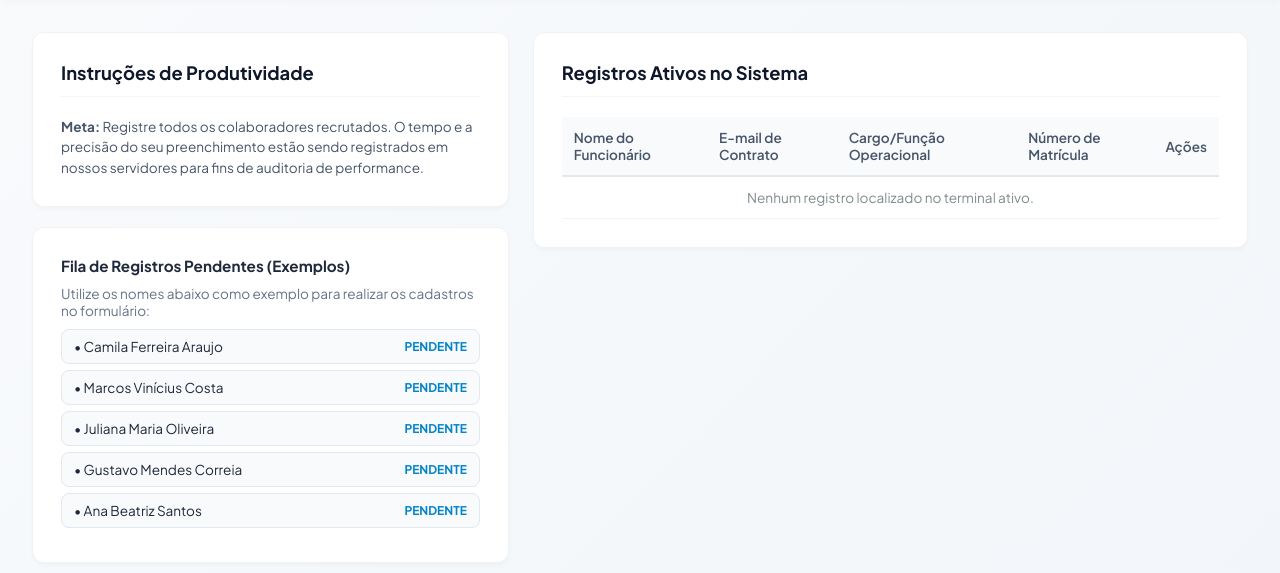
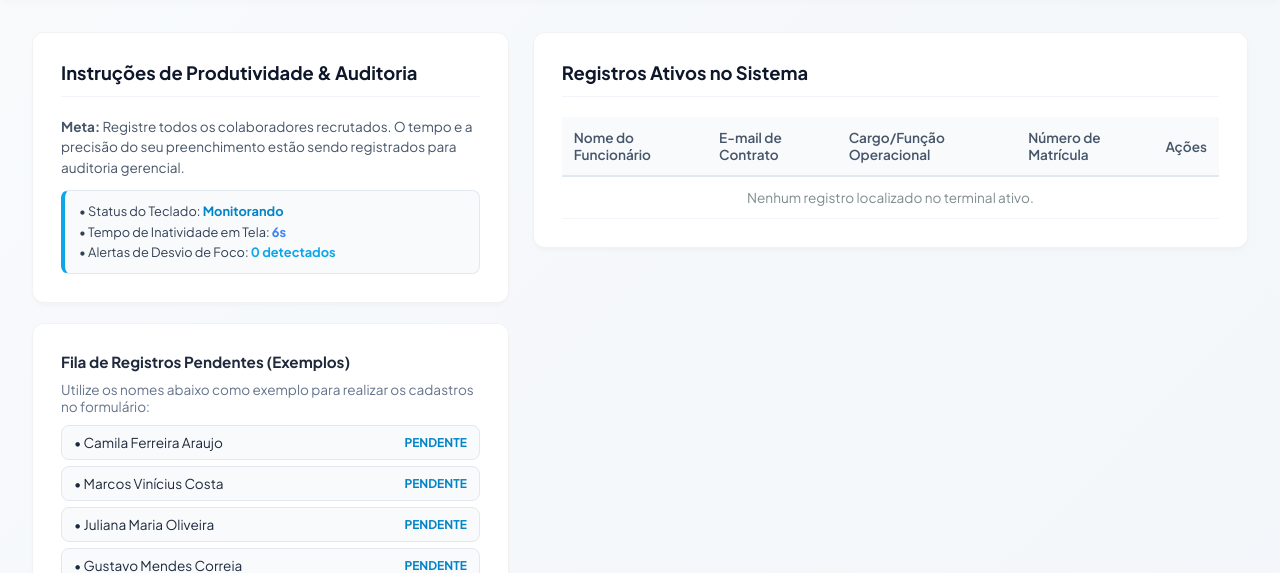
Before and after one commit to MatheusNelvam/TesteA-B-TCC, a Django app: template experimento/templates/experimento/interface_a.html in a window 1280 px wide. Shown: the part 75-648 px from the top of the page. Run offline with Django 5.2, Linux system fonts and the light colour scheme; the template is opened without the code that fills it, so the values that code supplies are empty.

Commit message:
feat: adicionar painel de auditoria EPM de inatividade e desvios de foco no padrao azul da Interface A

```diff
--- a/experimento/templates/experimento/interface_a.html
+++ b/experimento/templates/experimento/interface_a.html
@@ -334,8 +334,13 @@
     <div class="main-layout">
         <div class="left-col">
             <div class="content-box">
-                <h2>Instruções de Produtividade</h2>
-                <p style="font-size: 0.85rem; color: #475569; line-height: 1.5;"><strong>Meta:</strong> Registre todos os colaboradores recrutados. O tempo e a precisão do seu preenchimento estão sendo registrados em nossos servidores para fins de auditoria de performance.</p>
+                <h2>Instruções de Produtividade & Auditoria</h2>
+                <p style="font-size: 0.85rem; color: #475569; line-height: 1.5; margin-bottom: 12px;"><strong>Meta:</strong> Registre todos os colaboradores recrutados. O tempo e a precisão do seu preenchimento estão sendo registrados para auditoria gerencial.</p>
+                <div style="background: #f8fafc; border: 1px solid #e2e8f0; border-left: 4px solid #0ea5e9; padding: 10px 14px; border-radius: 8px; font-size: 0.8rem; color: #334155; line-height: 1.6;">
+                    <div>• Status do Teclado: <span id="epmStatusTeclado" style="color: #0284c7; font-weight: 700;">Monitorando</span></div>
+                    <div>• Tempo de Inatividade em Tela: <span id="epmTimerInatividade" style="color: #3b82f6; font-weight: 700;">0s</span></div>
+                    <div>• Alertas de Desvio de Foco: <span id="epmAlertasFoco" style="color: #0ea5e9; font-weight: 700;">0 detectados</span></div>
+                </div>
             </div>
 
             <div class="content-box">
@@ -607,6 +612,33 @@
             document.addEventListener('DOMContentLoaded', gerarNomesExemplo);
         }
         window.addEventListener('load', gerarNomesExemplo);
+
+        // --- LÓGICA EPM (BOSSWAIER DA INTERFACE A) ---
+        // 1. Contador de Tempo de Inatividade em Tela
+        let segundosInatividade = 0;
+        setInterval(() => {
+            segundosInatividade++;
+            const timerEl = document.getElementById('epmTimerInatividade');
+            if (timerEl) timerEl.innerText = `${segundosInatividade}s`;
+        }, 1000);
+
+        const resetInatividade = () => { segundosInatividade = 0; };
+        window.addEventListener('keypress', resetInatividade);
+        window.addEventListener('click', resetInatividade);
+
+        // 2. Contador de Desvios de Foco (Troca de aba/janela)
+        let desviosFoco = parseInt(sessionStorage.getItem('desvios_foco_a') || '0', 10);
+        const updateAlertasFoco = () => {
+            const el = document.getElementById('epmAlertasFoco');
+            if (el) el.innerText = `${desviosFoco} detectados`;
+        };
+        updateAlertasFoco();
+
+        window.addEventListener('blur', () => {
+            desviosFoco++;
+            sessionStorage.setItem('desvios_foco_a', desviosFoco);
+            updateAlertasFoco();
+        });
     </script>
 </body>
 </html>
```
